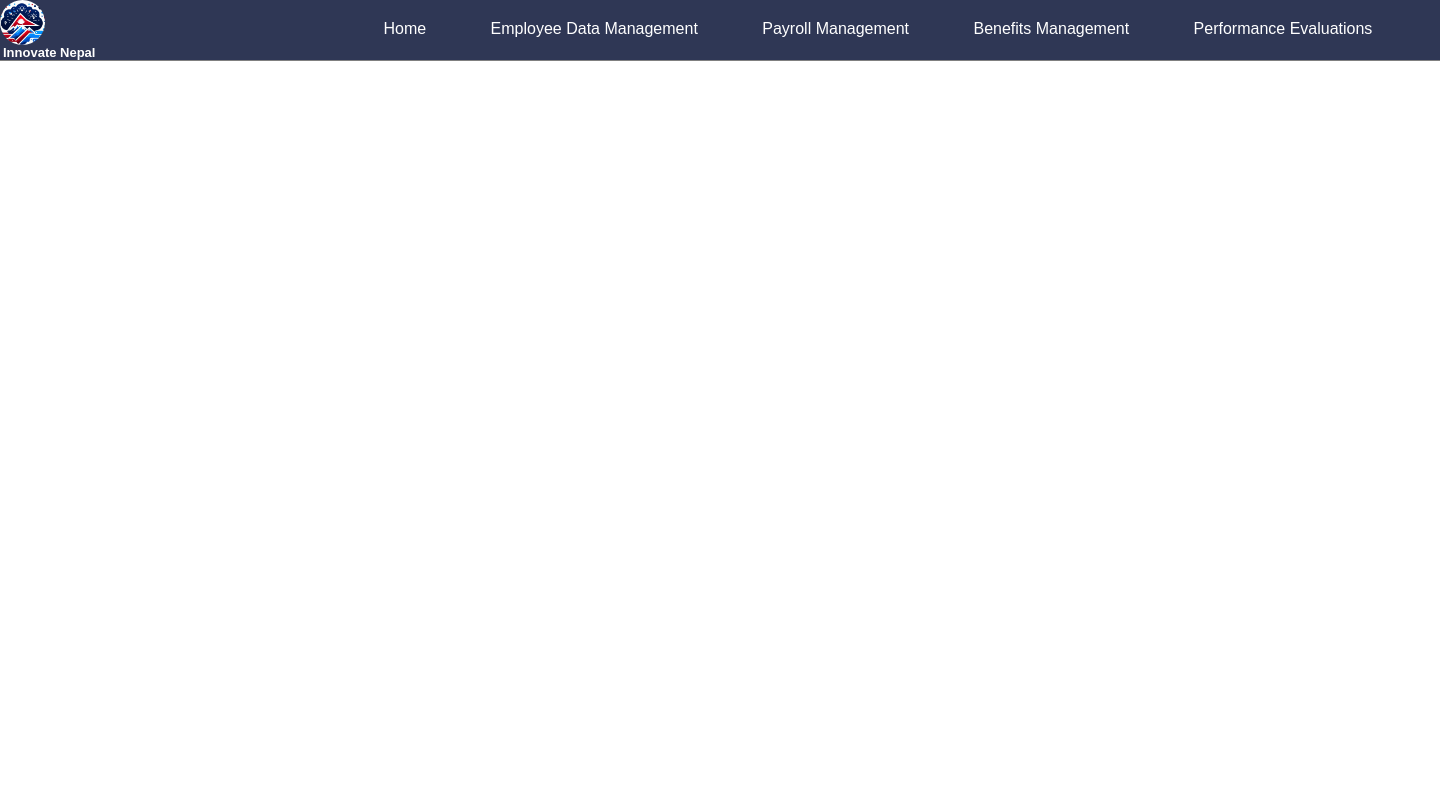
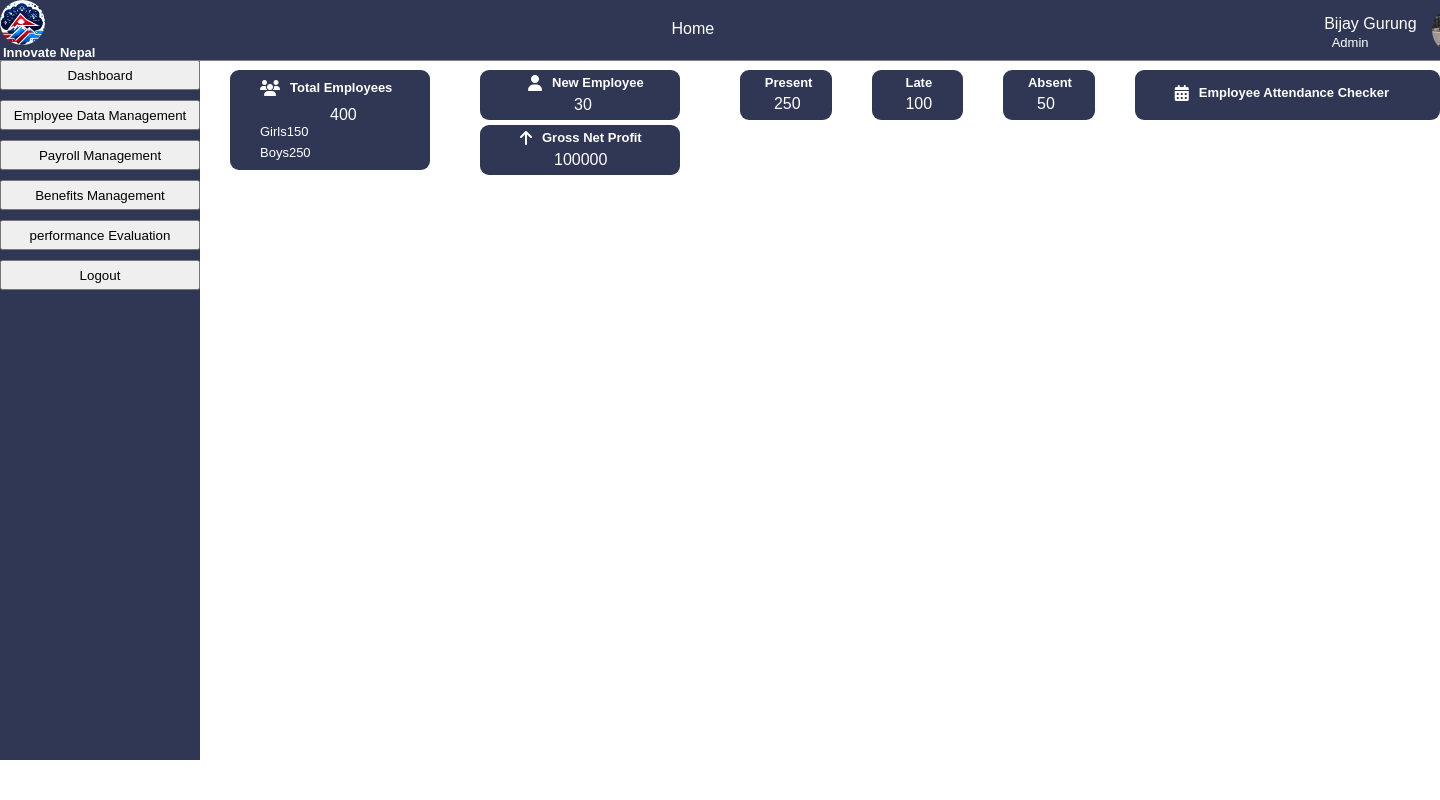
Before and after one commit to Bijay-Gurung/HRMS, a PHP site: page /adminDashboard.html in a window 1440 px wide. Run offline with PHP 8.4, Linux system fonts and the light colour scheme; some libraries are stand-ins or nearby versions.

Commit message:
Creating Dashboard of admin panel

```diff
--- a/adminDashboard.css
+++ b/adminDashboard.css
@@ -34,7 +34,7 @@ header{
 
 nav{
     margin-top: 20px;
-    margin-left: 20%;
+    margin-left: 40%;
 }
 a{
     color: #fff;
@@ -57,3 +57,259 @@ a{
 #pe:hover{
     text-decoration: underline;
 }
+
+.userlogo{
+    color: #fff;
+    display: flex;
+    position: relative;
+    top: 15px;
+    left: 550px;
+}
+
+.image{
+    height: 50px;
+    width: 50px;
+    background-image: url(./Images/Bijay.jpg);
+    background-position: center;
+    background-size: cover;
+    border-radius: 90px;
+    position: relative;
+    bottom: 10px;
+    margin-left: 15px;
+}
+
+.role{
+    color: #fff;
+    position: relative;
+    top: 35px;
+    left: 400px;
+    font-size: small;
+}
+
+section{
+    display: grid;
+    height: 600px;
+    width: 100%;
+    position: relative;
+    top: 60px;
+    grid-template-columns: repeat(16,100px);
+    grid-template-rows: repeat(7,100px);
+}
+
+.sideNavbar{
+    grid-column-start: 1;
+    grid-column-end: 3;
+    grid-row-start: 1;
+    grid-row-end: 8;
+    background-color: rgb(47, 55, 85);
+}
+
+.sideNavbar button{
+    height: 30px;
+    width: 100%;
+    margin-top: 10px;
+}
+
+.sideNavbar #dashboard{
+    margin-top: 0px;
+}
+
+.content1{
+    color: #fff;
+    background-color: rgb(47, 55, 85);
+    border-radius: 9px;
+    grid-column-start: 3;
+    grid-column-end: 5;
+    grid-row-start: 1;
+    grid-row-end: 2;
+    position: relative;
+    top: 10px;
+    left: 30px;
+}
+
+.totalEmployees{
+    display: flex;
+    padding-top: 10px;
+    padding-left: 10px;
+}
+
+.totalEmployees i{
+    padding-left: 20px;
+}
+
+.totalEmployees h3{
+    font-size: small;
+    padding-left: 10px;
+}
+
+.content1 #employees{
+    padding-top: 10px;
+    padding-left: 50%;
+}
+
+.girls{
+    display: flex;
+    padding-left: 30px;
+    font-size: small;
+}
+
+.boys{
+    display: flex;
+    padding-left: 30px;
+    font-size: small;
+    margin-top: 6px;
+}
+
+.content2{
+    color: #fff;
+    background-color: rgb(47, 55, 85);
+    border-radius: 9px;
+    grid-column-start: 5;
+    grid-column-end: 7;
+    grid-row-start: 1;
+    grid-row-end: 2;
+    position: relative;
+    top: 10px;
+    left: 80px;
+    height: 50px;
+}
+
+.newEmployee{
+    display: flex;
+    padding-top: 5px;
+}
+
+.newEmployee h3{
+    font-size: small;
+    padding-left: 10px;
+}
+
+.newEmployee i{
+    padding-left: 24%;
+}
+
+#newEmployee{
+    padding-top: 5px;
+    padding-left: 47%;
+}
+
+.content3{
+    color: #fff;
+    background-color: rgb(47, 55, 85);
+    border-radius: 9px;
+    grid-column-start: 5;
+    grid-column-end: 7;
+    grid-row-start: 1;
+    grid-row-end: 2;
+    position: relative;
+    top: 65px;
+    left: 80px;
+    height: 50px;
+}
+
+.GNP{
+    display: flex;
+    padding-top: 5px;
+}
+
+.GNP h3{
+    font-size: small;
+    padding-left: 10px;
+}
+
+.GNP i{
+    padding-left: 20%;
+}
+
+#grossNetProfit{
+    padding-top: 5px;
+    padding-left: 37%;
+}
+
+.content4{
+    color: #fff;
+    grid-column-start: 8;
+    grid-column-end: 15;
+    grid-row-start: 1;
+    grid-row-end: 2;
+    position: relative;
+    top: 10px;
+    left: 40px;
+    display: flex;
+}
+
+.present{
+    background-color: rgb(47, 55, 85);
+    border-radius: 9px;
+    height: 50px;
+    width: 120px;
+}
+
+.present h3{
+    font-size: small;
+    padding-top: 5px;
+    padding-left: 27%;
+}
+
+.present p{
+    padding-top: 5px;
+    padding-left: 37%;
+}
+
+.late{
+    background-color: rgb(47, 55, 85);
+    border-radius: 9px;
+    height: 50px;
+    width: 120px;
+    margin-left: 40px;
+}
+
+.late h3{
+    font-size: small;
+    padding-top: 5px;
+    padding-left: 37%;
+}
+
+.late p{
+    padding-top: 5px;
+    padding-left: 37%;
+}
+
+.absent{
+    background-color: rgb(47, 55, 85);
+    border-radius: 9px;
+    height: 50px;
+    width: 120px;
+    margin-left: 40px;
+}
+
+.absent h3{
+    font-size: small;
+    padding-top: 5px;
+    padding-left: 27%;
+}
+
+.absent p{
+    padding-top: 5px;
+    padding-left: 37%;
+}
+
+.EAC{
+    background-color: rgb(47, 55, 85);
+    border-radius: 9px;
+    height: 50px;
+    width: 400px;
+    margin-left: 40px;
+    display: flex;
+}
+
+.EAC i{
+    padding-top: 15px;
+    padding-left: 40px;
+}
+
+.EAC h3{
+    font-size: small;
+    padding-top: 15px;
+    padding-left: 10px;
+}
--- a/adminDashboard.html
+++ b/adminDashboard.html
@@ -15,15 +15,81 @@
 
         <nav>
             <a href="adminDashboard.html" id="home">Home</a>
-            <a href="#" id="edm">Employee Data Management</a>
-            <a href="#" id="pm">Payroll Management</a>
-            <a href="#" id="con">Benefits Management</a>
-            <a href="#" id="pe">Performance Evaluations</a>
         </nav>
+
+        <div class="userlogo">
+            <p>Bijay Gurung</p>
+            <div class="image"></div>
+        </div>
+
+        <p class="role">Admin</p>
     </header>
 
     <section>
+        <div class="sideNavbar">
+            <button id="dashboard">Dashboard</button>
+            <button id="employeeDataManagement">Employee Data Management</button>
+            <button id="payroll">Payroll Management</button>
+            <button id="Benefits">Benefits Management</button>
+            <button id="performanceEvaluation">performance Evaluation</button>
+            <button id="logout">Logout</button>
+        </div>
 
+        <div class="content1">
+            <div class="totalEmployees">
+                <i class="fa-solid fa-users" style="color: #fff;"></i>
+                <h3>Total Employees</h3>
+            </div>
+            <p id="employees">400</p>
+
+            <div class="girls">
+                <p>Girls</p>
+                <p>150</p>
+            </div>
+
+            <div class="boys">
+                <p>Boys</p>
+                <p>250</p>
+            </div>
+        </div>
+
+        <div class="content2">
+            <div class="newEmployee">
+                <i class="fa-solid fa-user" style="color: #ffffff;"></i>
+                <h3>New Employee</h3>
+            </div>
+            <p id="newEmployee">30</p>
+        </div>
+
+        <div class="content3">
+            <div class="GNP">
+                <i class="fa-solid fa-arrow-up" style="color: #ffffff;"></i>
+                <h3>Gross Net Profit</h3>
+            </div>
+            <p id="grossNetProfit">100000</p>
+        </div>
+
+        <div class="content4">
+            <div class="present">
+                <h3>Present</h3>
+                <p>250</p>
+            </div>
+
+            <div class="late">
+                <h3>Late</h3>
+                <p>100</p>
+            </div>
+
+            <div class="absent">
+                <h3>Absent</h3>
+                <p>50</p>
+            </div>
+
+            <div class="EAC">
+                <i class="fa-solid fa-calendar-days" style="color: #ffffff;"></i>
+                <h3>Employee Attendance Checker</h3>
+            </div>
+        </div>
     </section>
 
     <script src="https://kit.fontawesome.com/4f9d824da5.js" crossorigin="anonymous"></script>
```
Also changed, not shown: Images/Bijay.jpg (added).
